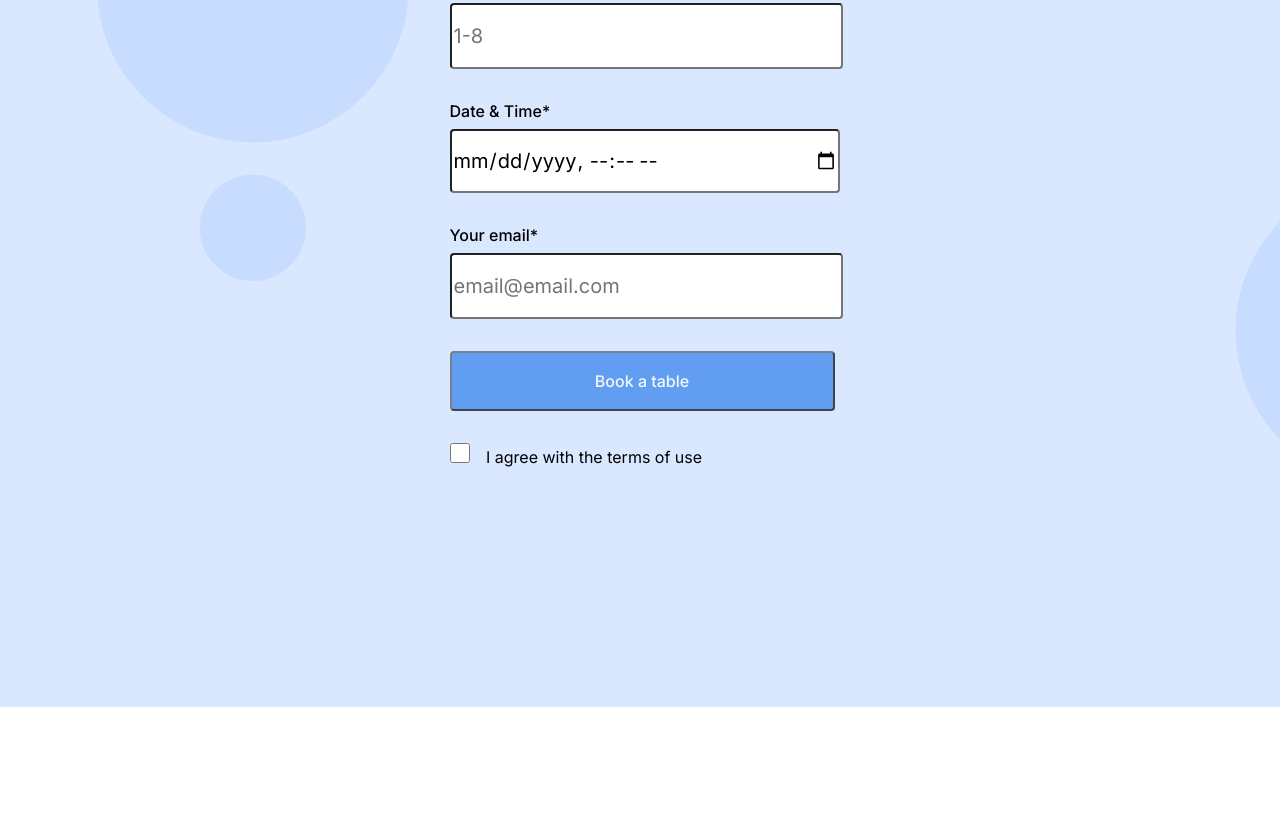
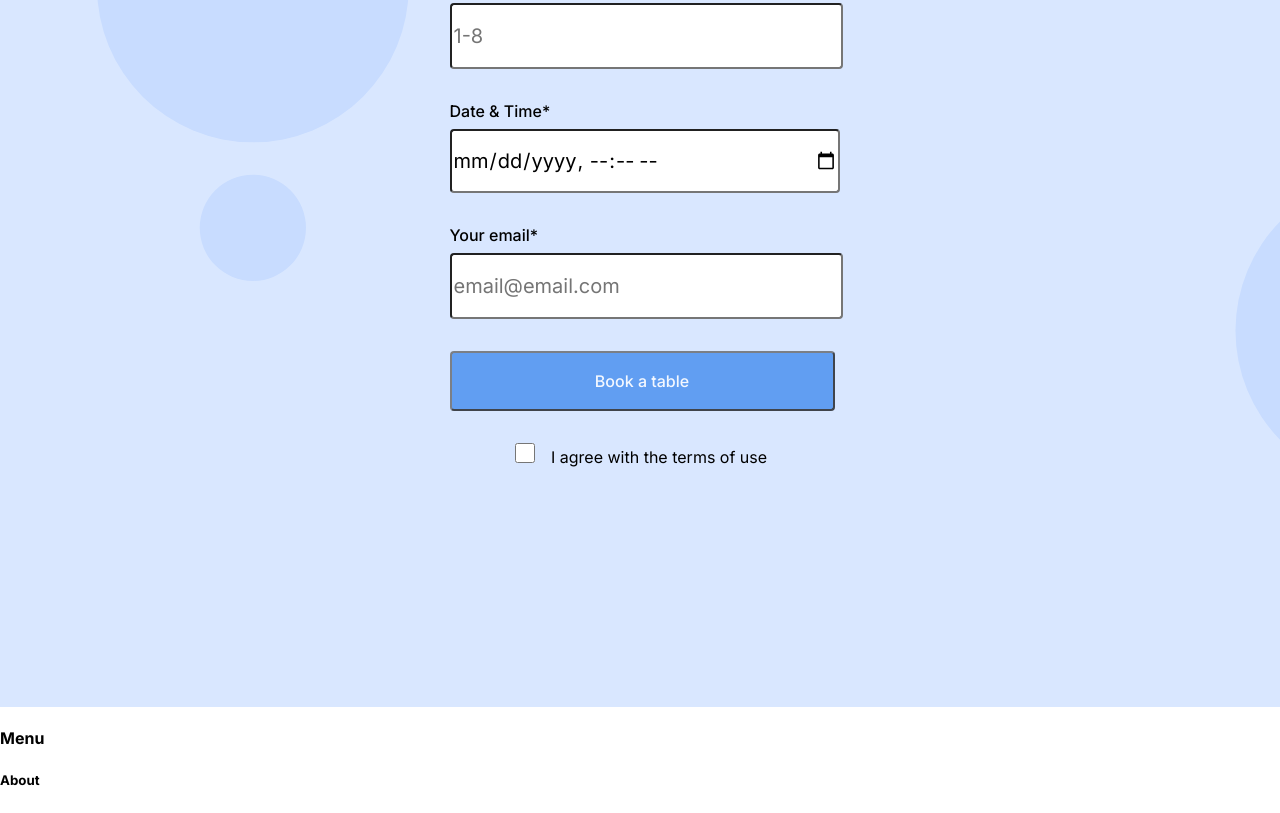
Before and after one commit to Jhm323/se_project_coffeeshop, a plain HTML site: page index.html in a window 1280 px wide. Shown: the part 2241-3054 px from the top of the page. Before the commit the page ends 2948 px from the top, so only its background shows below. Drawn offline with Linux system fonts and the light colour scheme.

Commit message:
updates for my project

```diff
--- a/index.html
+++ b/index.html
@@ -111,13 +111,13 @@
                 placeholder="Name Surname"
                 required
               />
-              <label for="number of guests" class="form__label"
+              <label for="number-of-guests" class="form__label"
                 >Number of Guests*</label
               >
               <input
                 type="number"
                 class="form__input"
-                id="number of guests"
+                id="number-of-guests"
                 name="number of guests"
                 placeholder="1-8"
                 required
@@ -127,7 +127,7 @@
                 type="datetime-local"
                 class="form__input_date-time"
                 name="date"
-                id="date"
+                id="date-time"
                 required
               />
               <label for="email" class="form__label">Your email*</label>
@@ -146,19 +146,17 @@
                   type="checkbox"
                   class="form__checkbox-checkbox"
                   name="checkbox"
-                  id="checkbox"
+                  id="terms-of-use"
                   required
                 />
-                <label for="terms-of-use" class="form__checkbox-label"
-                  >I agree with the terms of use</label
-                >
-              </label>
+                I agree with the terms of use</label
+              >
             </fieldset>
           </form>
         </section>
 
-        <section class="menu" id="menu"></section>
-        <section class="about" id="about"></section>
+        <h4 class="menu" id="menu">Menu</h4>
+        <h5 class="about" id="about">About</h5>
       </main>
 
       <footer class="footer"></footer>
--- a/pages/index.css
+++ b/pages/index.css
@@ -294,6 +294,7 @@
   height: 20px;
   width: 20px;
   margin-right: 12px;
+  margin-left: 65px;
 }
 .form__checkbox-label {
 }
```
